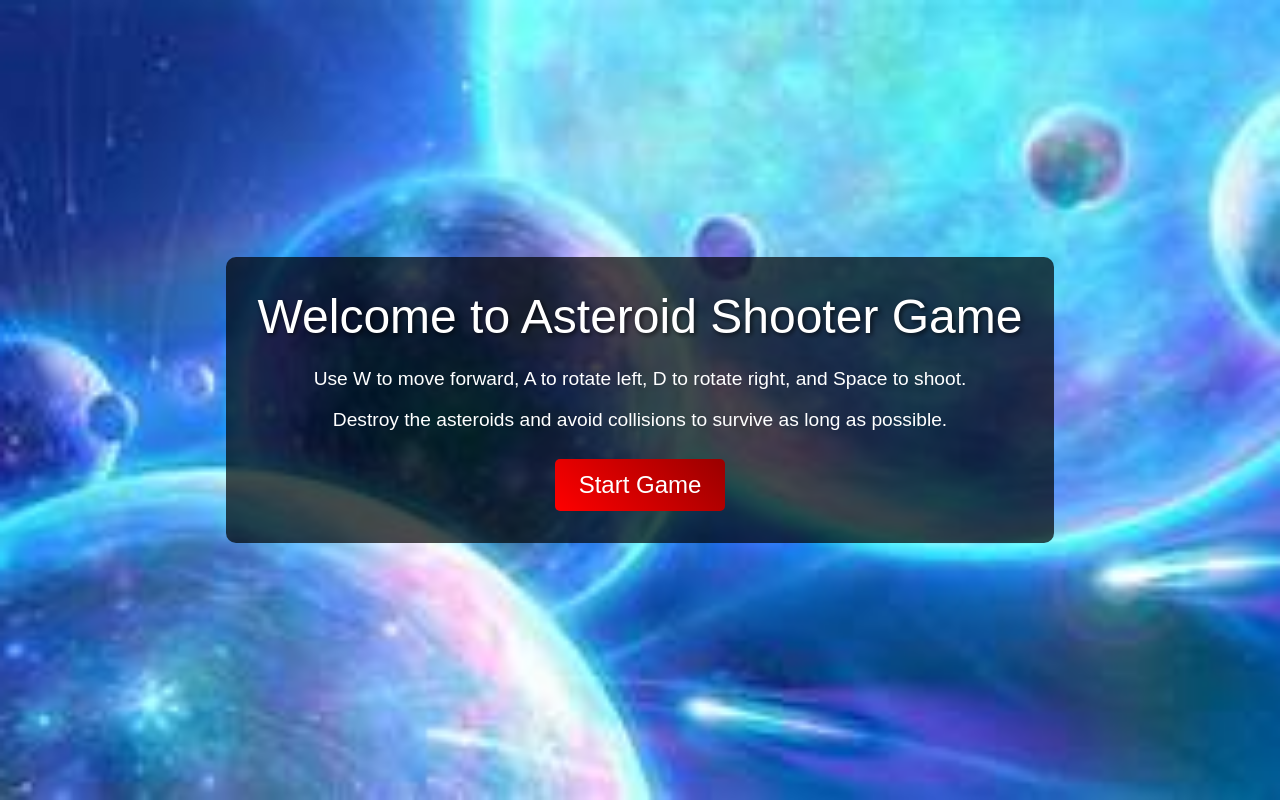
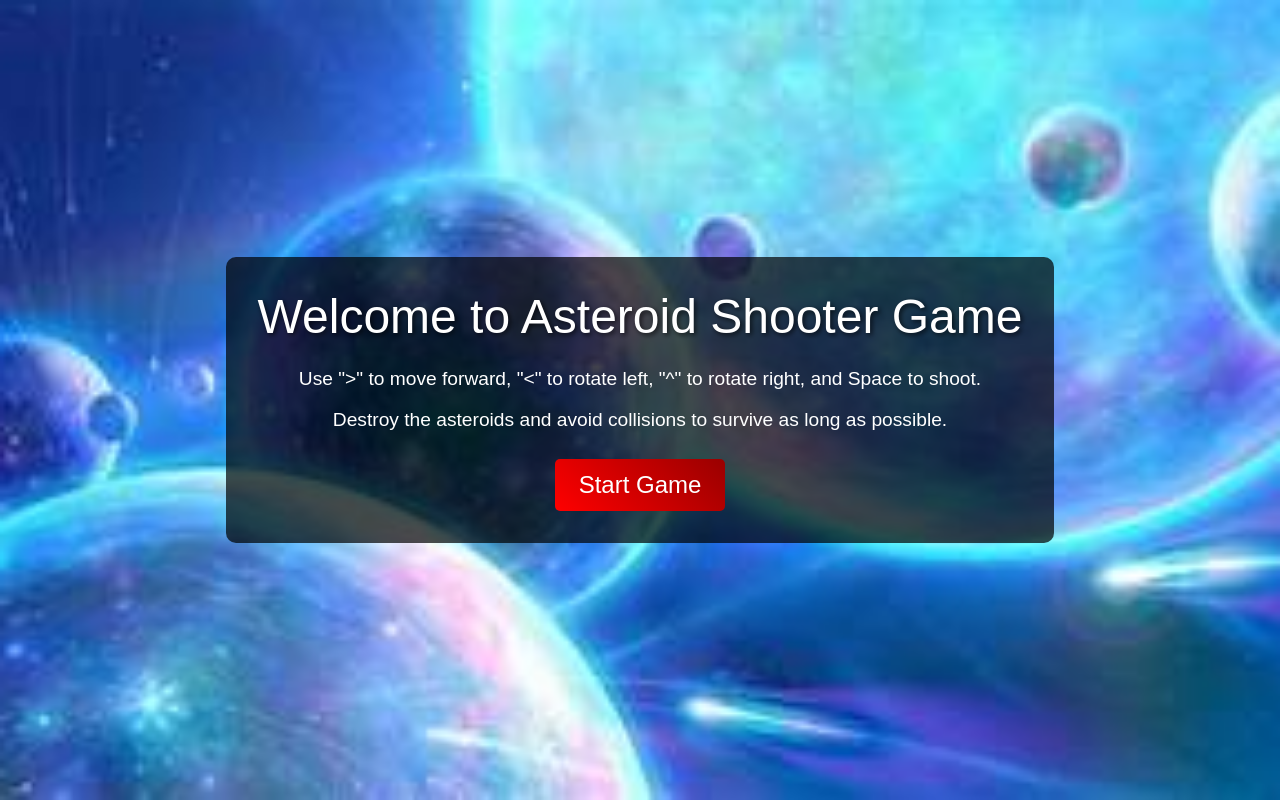
Before and after one commit to kaur2804/asteroid, a plain HTML site: page index.html in a window 1280 px wide. Drawn offline with Linux system fonts and the light colour scheme.

Commit message:
index.html

```diff
--- a/index.html
+++ b/index.html
@@ -58,7 +58,7 @@
     <div class="container">
         <div class="title">Welcome to Asteroid Shooter Game</div>
         <div class="instructions">
-            <p>Use W to move forward, A to rotate left, D to rotate right, and Space to shoot.</p>
+            <p>Use ">" to move forward, "<" to rotate left, "^" to rotate right, and Space to shoot.</p>
             <p>Destroy the asteroids and avoid collisions to survive as long as possible.</p>
         </div>
         <button class="start-button" onclick="startGame()">Start Game</button>
```
